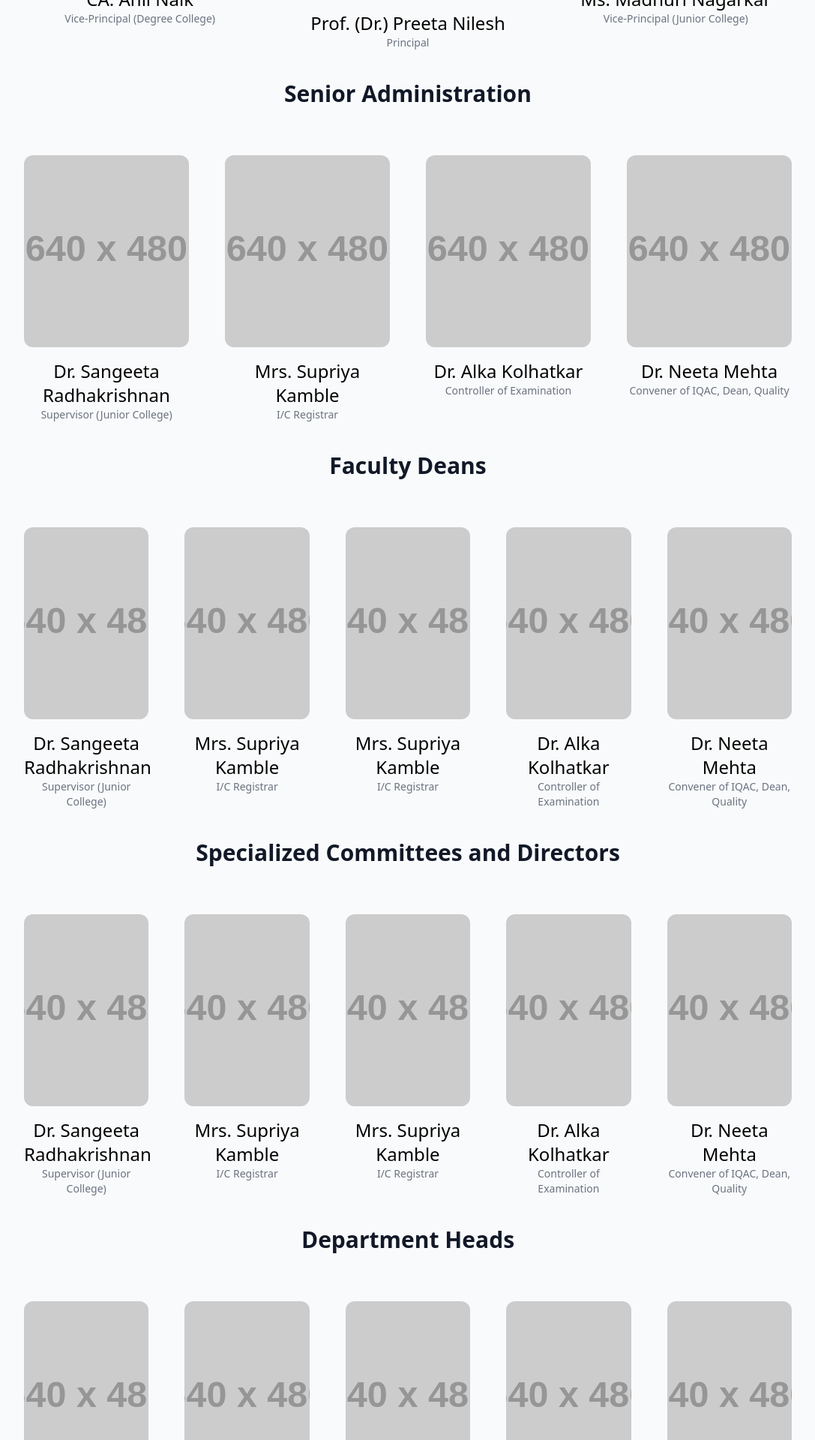
After one commit to rushiii3/KETS, a PHP site: page /main/Pages/administration.php in a window 1280 px wide. The commit adds this page. Shown: the part 1240-3160 px from the top of the page at 75% size, without its empty margins (96-1183 px from the left). Run offline with PHP 8.4, Linux system fonts and the light colour scheme; grey boxes labelled with a size stand in for pictures from a placeholder-image service; some libraries are stand-ins or nearby versions.

Commit message:
added college administration page

```diff
--- /dev/null
+++ b/College/src/main/Components/administration.php
@@ -0,0 +1,321 @@
+<!DOCTYPE html>
+<html lang="en">
+
+<head>
+    <meta charset="UTF-8">
+    <meta name="viewport" content="width=device-width, initial-scale=1.0">
+    <title>College Administration</title>
+    <link rel="stylesheet" href="https://cdnjs.cloudflare.com/ajax/libs/tailwindcss/2.2.15/tailwind.min.css" integrity="sha512-xu5MdeiY4wTlIlC4kneewvUN7x7Mdj3zqfcly7Jp6WJk8G94Rr53+QbcRINe4lE9J1b2ipuWmAdF/hZ6NVtDdA==" crossorigin="anonymous" referrerpolicy="no-referrer" />
+</head>
+
+<body class="bg-gray-100">
+
+    <!-- Banner Section -->
+    <div class="relative flex flex-col overflow-hidden py-2 md:h-[30rem] h-[25rem] mx-auto w-full items-center justify-center">
+        <img src="../../assets/college.png" alt="fallback image" class="absolute inset-0 -z-10 h-full w-full object-cover" />
+        <div class="absolute inset-0 -z-10 bg-gradient-to-t from-gray-800 via-gray-900/10"></div>
+        <div class="absolute inset-0 -z-10 rounded-2xl ring-1 ring-inset ring-white/10"></div>
+        <div class="text-center z-1" data-aos="fade-up">
+            <h1 class="md:text-7xl text-5xl font-bold tracking-tight text-white sm:text-6xl text-center px-[20px]">College
+                Administration</h1>
+        </div>
+    </div>
+
+    <!-- Breadcrumb Navigation -->
+    <nav aria-label="Breadcrumb" class="pl-3 mt-10" id="Breadcrumb" data-aos="fade-right">
+        <ol class="flex items-stretch gap-2 list-none">
+            <li class="flex items-center gap-2">
+                <a href="#" class="flex max-w-[20ch] items-center gap-1 truncate whitespace-nowrap text-slate-700 transition-colors hover:text-emerald-500">
+                    <svg xmlns="http://www.w3.org/2000/svg" class="w-5 h-5" fill="none" viewBox="0 0 24 24" stroke="currentColor" stroke-width="1.5" aria-hidden="true" aria-labelledby="title-01 description-01" role="link">
+                        <title id="title-01">Home</title>
+                        <desc id="description-01">
+                            Home button indicating the homepage of the website.
+                        </desc>
+                        <path stroke-linecap="round" stroke-linejoin="round" d="M3 12l2-2m0 0l7-7 7 7M5 10v10a1 1 0 001 1h3m10-11l2 2m-2-2v10a1 1 0 01-1 1h-3m-6 0a1 1 0 001-1v-4a1 1 0 011-1h2a1 1 0 011 1v4a1 1 0 001 1m-6 0h6" />
+                    </svg>
+                    <span class="hidden md:block">Home</span>
+                </a>
+                <svg xmlns="http://www.w3.org/2000/svg" class="flex-none w-4 h-4 transition-transform stroke-slate-700 md:rotate-180" fill="none" viewBox="0 0 24 24" stroke="currentColor" stroke-width="1.5" aria-hidden="true" aria-labelledby="title-02 description-02" role="graphics-symbol">
+                    <title id="title-02">Arrow</title>
+                    <desc id="description-02">
+                        Arrow icon that points to the next page in big screen resolution sizes
+                        and previous page in small screen resolution sizes.
+                    </desc>
+                    <path stroke-linecap="round" stroke-linejoin="round" d="M15 19l-7-7 7-7" />
+                </svg>
+            </li>
+            <li class="flex items-center flex-1 gap-2">
+                <a href="../../Pages/academics_tab/Dept_Index.php" data-aos-duration="1000" aria-current="page" class="pointer-events-none max-w-[20ch] truncate whitespace-nowrap text-slate-600 hover:text-emerald-500 hover:scale-105 scale- transition-all ease-linear" data-aos="fade-right">About</a>
+                <svg xmlns="http://www.w3.org/2000/svg" class="flex-none w-4 h-4 transition-transform stroke-slate-700 md:rotate-180" fill="none" viewBox="0 0 24 24" stroke="currentColor" stroke-width="1.5" aria-hidden="true" aria-labelledby="title-02 description-02" role="graphics-symbol">
+                    <title id="title-02">Arrow</title>
+                    <desc id="description-02">
+                        Arrow icon that points to the next page in big screen resolution sizes
+                        and previous page in small screen resolution sizes.
+                    </desc>
+                    <path stroke-linecap="round" stroke-linejoin="round" d="M15 19l-7-7 7-7" />
+                </svg>
+                <a href="#" data-aos="fade-right" data-aos-duration="1300" aria-current="page" class="pointer-events-none max-w-[20ch] truncate whitespace-nowrap text-slate-400 ">Administration</a>
+            </li>
+        </ol>
+    </nav>
+
+    <!-- Administrative Visionaries Section -->
+    <div class="py-20 bg-gray-50">
+        <div class="container mx-auto px-6 md:px-12 xl:px-32">
+            <div class="mb-16 text-center">
+                <h2 class="mb-4 text-center text-2xl text-gray-900 font-bold md:text-4xl">Administrative Visionaries</h2>
+                <p class="text-gray-600 lg:w-8/12 lg:mx-auto">Meet the trailblazing team shaping our college's future, dedicated to fostering a vibrant and supportive community for everyone.</p>
+            </div>
+
+            <!-- Grid for Leadership -->
+            <div class="grid gap-12 items-center md:grid-cols-3">
+                <!-- Principal -->
+                <div class="space-y-4 text-center md:order-2">
+                    <img class="w-64 h-64 mx-auto object-cover rounded-xl md:w-48 md:h-64 lg:w-64 lg:h-80" src="https://tailus.io/sources/blocks/classic/preview/images/woman1.jpg" alt="woman" loading="lazy">
+                    <div>
+                        <h4 class="text-2xl">Prof. (Dr.) Preeta Nilesh</h4>
+                        <span class="block text-sm text-gray-500">Principal</span>
+                    </div>
+                </div>
+
+                <!-- Vice-Principal (Degree College) -->
+                <div class="space-y-4 text-center md:order-1">
+                    <img class="w-64 h-64 mx-auto object-cover rounded-xl md:w-40 md:h-40 lg:w-64 lg:h-64" src="https://tailus.io/sources/blocks/classic/preview/images/man.jpg" alt="man" loading="lazy">
+                    <div>
+                        <h4 class="text-2xl">CA. Anil Naik</h4>
+                        <span class="block text-sm text-gray-500">Vice-Principal (Degree College)</span>
+                    </div>
+                </div>
+
+                <!-- Vice-Principal (Junior College) -->
+                <div class="space-y-4 text-center md:order-3">
+                    <img class="w-64 h-64 mx-auto object-cover rounded-xl md:w-40 md:h-40 lg:w-64 lg:h-64" src="https://tailus.io/sources/blocks/classic/preview/images/woman.jpg" alt="woman" loading="lazy">
+                    <div>
+                        <h4 class="text-2xl">Ms. Madhuri Nagarkar</h4>
+                        <span class="block text-sm text-gray-500">Vice-Principal (Junior College)</span>
+                    </div>
+                </div>
+            </div>
+            <!-- Senior Administrative Roles in Grid -->
+            <div class="mb-16 text-center mt-10">
+                <h2 class="mb-4 text-center text-2xl text-gray-900 font-bold md:text-3xl">Senior Administration</h2>
+            </div>
+
+            <div class="grid grid-cols-1 md:grid-cols-4 gap-12 mt-12">
+                <!-- Loop through administrative roles -->
+                <div class="space-y-4 text-center">
+                    <img class="w-64 h-64 mx-auto object-cover rounded-xl" src="https://via.placeholder.com/640x480.png" alt="placeholder image" loading="lazy">
+                    <div>
+                        <h4 class="text-2xl">Dr. Sangeeta Radhakrishnan</h4>
+                        <span class="block text-sm text-gray-500">Supervisor (Junior College)</span>
+                    </div>
+                </div>
+
+                <div class="space-y-4 text-center">
+                    <img class="w-64 h-64 mx-auto object-cover rounded-xl" src="https://via.placeholder.com/640x480.png" alt="placeholder image" loading="lazy">
+                    <div>
+                        <h4 class="text-2xl">Mrs. Supriya Kamble</h4>
+                        <span class="block text-sm text-gray-500">I/C Registrar</span>
+                    </div>
+                </div>
+
+                <div class="space-y-4 text-center">
+                    <img class="w-64 h-64 mx-auto object-cover rounded-xl" src="https://via.placeholder.com/640x480.png" alt="placeholder image" loading="lazy">
+                    <div>
+                        <h4 class="text-2xl">Dr. Alka Kolhatkar</h4>
+                        <span class="block text-sm text-gray-500">Controller of Examination</span>
+                    </div>
+                </div>
+
+                <div class="space-y-4 text-center">
+                    <img class="w-64 h-64 mx-auto object-cover rounded-xl" src="https://via.placeholder.com/640x480.png" alt="placeholder image" loading="lazy">
+                    <div>
+                        <h4 class="text-2xl">Dr. Neeta Mehta</h4>
+                        <span class="block text-sm text-gray-500">Convener of IQAC, Dean, Quality</span>
+                    </div>
+                </div>
+            </div>
+            <!-- Faculty Deans Roles in Grid -->
+            <!-- Dean, Humanities Social Sciences: Ms. Vaishali Dhammapathee
+            Dean, Science and Nodal Office NEP and ABC: Prof. Dr. Suresh Shendage
+            Dean, Commerce: Dr. Adhir V. Ambavane
+            Dean, Self Financing Courses: Dr. Deepali Karkhanis
+            Dean, HR and Coordinator, RUSA, Autonomy Grants and CSR: Ms. Shirisha Gupte -->
+            <div class="mb-16 text-center mt-10">
+                <h2 class="mb-4 text-center text-2xl text-gray-900 font-bold md:text-3xl">Faculty Deans</h2>
+            </div>
+
+            <div class="grid grid-cols-1 md:grid-cols-5 gap-12 mt-12">
+                <!-- Loop through Faculty Deans roles -->
+                <div class="space-y-4 text-center">
+                    <img class="w-64 h-64 mx-auto object-cover rounded-xl" src="https://via.placeholder.com/640x480.png" alt="placeholder image" loading="lazy">
+                    <div>
+                        <h4 class="text-2xl">Dr. Sangeeta Radhakrishnan</h4>
+                        <span class="block text-sm text-gray-500">Supervisor (Junior College)</span>
+                    </div>
+                </div>
+
+                <div class="space-y-4 text-center">
+                    <img class="w-64 h-64 mx-auto object-cover rounded-xl" src="https://via.placeholder.com/640x480.png" alt="placeholder image" loading="lazy">
+                    <div>
+                        <h4 class="text-2xl">Mrs. Supriya Kamble</h4>
+                        <span class="block text-sm text-gray-500">I/C Registrar</span>
+                    </div>
+                </div>
+
+                <div class="space-y-4 text-center">
+                    <img class="w-64 h-64 mx-auto object-cover rounded-xl" src="https://via.placeholder.com/640x480.png" alt="placeholder image" loading="lazy">
+                    <div>
+                        <h4 class="text-2xl">Mrs. Supriya Kamble</h4>
+                        <span class="block text-sm text-gray-500">I/C Registrar</span>
+                    </div>
+                </div>
+
+                <div class="space-y-4 text-center">
+                    <img class="w-64 h-64 mx-auto object-cover rounded-xl" src="https://via.placeholder.com/640x480.png" alt="placeholder image" loading="lazy">
+                    <div>
+                        <h4 class="text-2xl">Dr. Alka Kolhatkar</h4>
+                        <span class="block text-sm text-gray-500">Controller of Examination</span>
+                    </div>
+                </div>
+
+                <div class="space-y-4 text-center">
+                    <img class="w-64 h-64 mx-auto object-cover rounded-xl" src="https://via.placeholder.com/640x480.png" alt="placeholder image" loading="lazy">
+                    <div>
+                        <h4 class="text-2xl">Dr. Neeta Mehta</h4>
+                        <span class="block text-sm text-gray-500">Convener of IQAC, Dean, Quality</span>
+                    </div>
+                </div>
+            </div>
+
+            <!-- Specialized Committees and Directors in Grid -->
+            <!-- Convenor, Steering Committee and Director, PhD Centres: Dr. Dinesh Kumar
+            Convenor, Special Cell: Dr. Vinod Ragde
+            Director, Research and Development: Dr. Paresh More
+            Coordinator, STAR Scheme, UGC and FIST: Dr. Ashok Awale
+            Director, Entrepreneurship Cell: Dr. Amit Breed -->
+            <div class="mb-16 text-center mt-10">
+                <h2 class="mb-4 text-center text-2xl text-gray-900 font-bold md:text-3xl">Specialized Committees and Directors</h2>
+            </div>
+
+            <div class="grid grid-cols-1 md:grid-cols-5 gap-12 mt-12">
+                <!-- Loop through Specialized Committees and Directors roles -->
+                <div class="space-y-4 text-center">
+                    <img class="w-64 h-64 mx-auto object-cover rounded-xl" src="https://via.placeholder.com/640x480.png" alt="placeholder image" loading="lazy">
+                    <div>
+                        <h4 class="text-2xl">Dr. Sangeeta Radhakrishnan</h4>
+                        <span class="block text-sm text-gray-500">Supervisor (Junior College)</span>
+                    </div>
+                </div>
+
+                <div class="space-y-4 text-center">
+                    <img class="w-64 h-64 mx-auto object-cover rounded-xl" src="https://via.placeholder.com/640x480.png" alt="placeholder image" loading="lazy">
+                    <div>
+                        <h4 class="text-2xl">Mrs. Supriya Kamble</h4>
+                        <span class="block text-sm text-gray-500">I/C Registrar</span>
+                    </div>
+                </div>
+
+                <div class="space-y-4 text-center">
+                    <img class="w-64 h-64 mx-auto object-cover rounded-xl" src="https://via.placeholder.com/640x480.png" alt="placeholder image" loading="lazy">
+                    <div>
+                        <h4 class="text-2xl">Mrs. Supriya Kamble</h4>
+                        <span class="block text-sm text-gray-500">I/C Registrar</span>
+                    </div>
+                </div>
+
+                <div class="space-y-4 text-center">
+                    <img class="w-64 h-64 mx-auto object-cover rounded-xl" src="https://via.placeholder.com/640x480.png" alt="placeholder image" loading="lazy">
+                    <div>
+                        <h4 class="text-2xl">Dr. Alka Kolhatkar</h4>
+                        <span class="block text-sm text-gray-500">Controller of Examination</span>
+                    </div>
+                </div>
+
+                <div class="space-y-4 text-center">
+                    <img class="w-64 h-64 mx-auto object-cover rounded-xl" src="https://via.placeholder.com/640x480.png" alt="placeholder image" loading="lazy">
+                    <div>
+                        <h4 class="text-2xl">Dr. Neeta Mehta</h4>
+                        <span class="block text-sm text-gray-500">Convener of IQAC, Dean, Quality</span>
+                    </div>
+                </div>
+            </div>
+
+            <!-- Department Heads in Grid -->
+            <!-- Head Department of English: Dr. Dinesh Kumar
+            Head Department of Economics: Ms. Vaishali Dhammapathee
+            Head Department of Hindi: Dr. Archana Dube
+            Head Department of History: Prof. (Dr.) Preeta Nilesh
+            Head Department of Marathi: Mr. Arvind Jadhav
+            Head Department of Psychology: Dr. Neeta Mehta
+            Head Department of Sociology: Ms. Deepa Shirsat
+            Head Department of Political Science: Ms. Shilpa Suryawanshi
+            Head Department of Botany: Prof. (Dr.) Ajit Kengar
+            Head Department of Chemistry: Prof. Dr. Suresh Shendage
+            Head Department of Mathematics: Mr. Sandip Kamble
+            Head Department of Physics: Dr. Suresh Kadam
+            Head Department of Zoology: Dr. Vinod R. Ragade
+            Head Department of Accountancy: CA Anil Naik
+            Head Department of EVS: MS. Shirisha N. Gupte
+            Head Department of Business Economics: Mr. Prasannjeet S. Bhave
+            Head Department of Business Law: Reena Pillai
+            Head Department of Information Technology: Ms. Pournima P Bhangale
+            Head Department of Biotechnology: Dr. Deepali Karkhanis
+            Head Department of Accounting and Finance: Ms. Seema Pawar
+            Head Department of Banking Insurance: Ms. Seema Pawar
+            Head Department of Mass Media: Dr. Shyam Choithani
+            Head Department of Management Studies: Ms. Seema Pawar
+            Convener Vocational Studies In Tourism And Hospitality: Ms. Arpita Joshi -->
+            <div class="mb-16 text-center mt-10">
+                <h2 class="mb-4 text-center text-2xl text-gray-900 font-bold md:text-3xl">Department Heads</h2>
+            </div>
+
+            <div class="grid grid-cols-1 md:grid-cols-5 gap-12 mt-12">
+                <!-- Loop through Department Heads roles -->
+                <div class="space-y-4 text-center">
+                    <img class="w-64 h-64 mx-auto object-cover rounded-xl" src="https://via.placeholder.com/640x480.png" alt="placeholder image" loading="lazy">
+                    <div>
+                        <h4 class="text-2xl">Dr. Sangeeta Radhakrishnan</h4>
+                        <span class="block text-sm text-gray-500">Supervisor (Junior College)</span>
+                    </div>
+                </div>
+
+                <div class="space-y-4 text-center">
+                    <img class="w-64 h-64 mx-auto object-cover rounded-xl" src="https://via.placeholder.com/640x480.png" alt="placeholder image" loading="lazy">
+                    <div>
+                        <h4 class="text-2xl">Mrs. Supriya Kamble</h4>
+                        <span class="block text-sm text-gray-500">I/C Registrar</span>
+                    </div>
+                </div>
+
+                <div class="space-y-4 text-center">
+                    <img class="w-64 h-64 mx-auto object-cover rounded-xl" src="https://via.placeholder.com/640x480.png" alt="placeholder image" loading="lazy">
+                    <div>
+                        <h4 class="text-2xl">Mrs. Supriya Kamble</h4>
+                        <span class="block text-sm text-gray-500">I/C Registrar</span>
+                    </div>
+                </div>
+
+                <div class="space-y-4 text-center">
+                    <img class="w-64 h-64 mx-auto object-cover rounded-xl" src="https://via.placeholder.com/640x480.png" alt="placeholder image" loading="lazy">
+                    <div>
+                        <h4 class="text-2xl">Dr. Alka Kolhatkar</h4>
+                        <span class="block text-sm text-gray-500">Controller of Examination</span>
+                    </div>
+                </div>
+
+                <div class="space-y-4 text-center">
+                    <img class="w-64 h-64 mx-auto object-cover rounded-xl" src="https://via.placeholder.com/640x480.png" alt="placeholder image" loading="lazy">
+                    <div>
+                        <h4 class="text-2xl">Dr. Neeta Mehta</h4>
+                        <span class="block text-sm text-gray-500">Convener of IQAC, Dean, Quality</span>
+                    </div>
+                </div>
+            </div>
+        </div>
+
+    </div>
+
+</body>
+
+</html>
--- a/College/src/main/Components/fetch_faculty.php
+++ b/College/src/main/Components/fetch_faculty.php
@@ -1,4 +1,5 @@
 <?php
+include("../../config/connect.php");
 echo '<script>alert("Welcome to Geeks for Geeks")</script>';
 $sql = "SELECT * FROM college_personnel WHERE 1=1";
 
@@ -15,7 +16,7 @@ if (!empty($course)) {
     $sql .= " AND course='$course'";
 }
 
-$result = $conn->query($sql);
+$result = $con->query($sql);
 $faculty = [];
 
 if ($result->num_rows > 0) {
--- /dev/null
+++ b/College/src/main/Pages/administration.php
@@ -0,0 +1,25 @@
+<!DOCTYPE html>
+<html lang="en">
+
+<head>
+    <meta charset="UTF-8">
+    <meta name="viewport" content="width=device-width, initial-scale=1.0">
+    <title>V. G. VAZE</title>
+
+
+
+    <?php include('../../library/library.php'); ?>
+
+</head>
+    <body class="bg-white overflow-x-hidden mx-auto">
+
+    <?php include('../Layouts/header2.php'); ?>
+    <?php include('../Components/administration.php'); ?>
+
+</body>
+<?php include('../../library/AOS.php'); ?>
+
+
+ <!-- AOS Animation Library -->
+
+</html>
```
Also changed, not shown: College/src/main/Components/faculty.php (+23 -62 lines).
